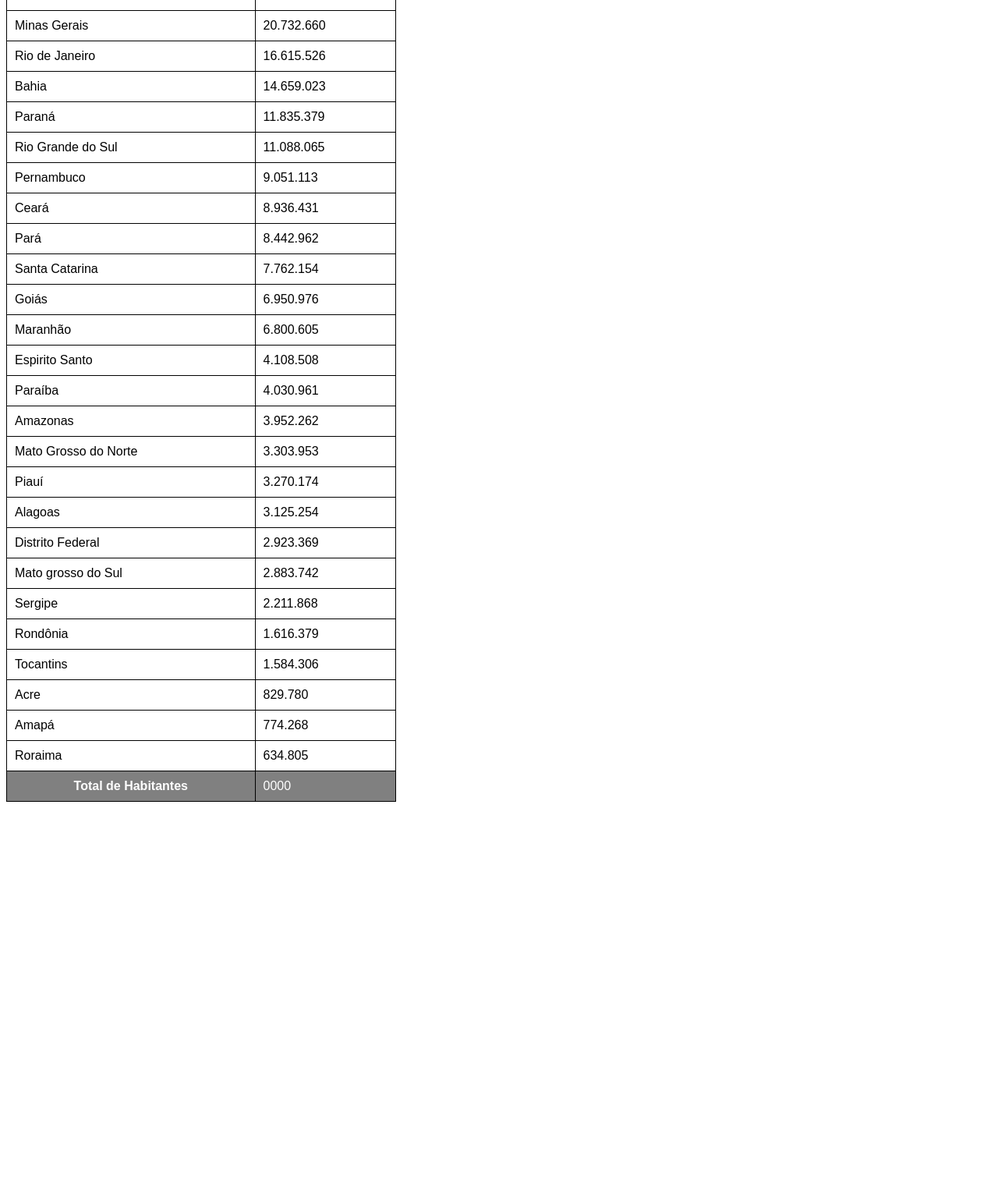
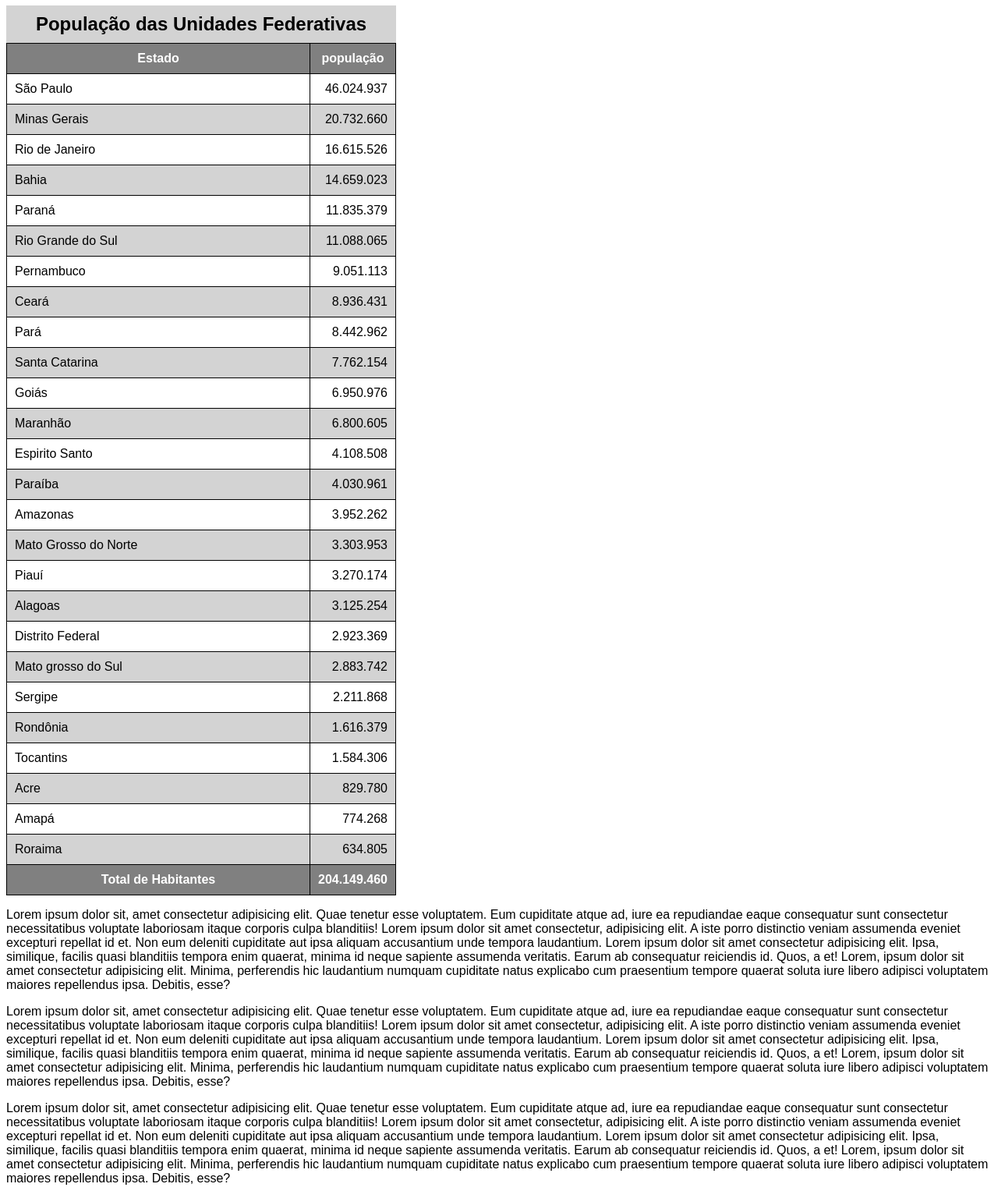
Before and after one commit to vsjefferson/HTML-CSS, a plain HTML site: page exercícios/ex023/tabela02.html in a window 1280 px wide. Shown: the part 73-1609 px from the top of the page at 78% size. Before the commit the page ends 1109 px from the top, so only its background shows below. Drawn offline with Linux system fonts and the light colour scheme.

Commit message:
criei a tabela 03

```diff
--- a/exercícios/ex023/tabela02.html
+++ b/exercícios/ex023/tabela02.html
@@ -10,9 +10,20 @@
     body{
         font-family: Arial, Helvetica, sans-serif;
     }
+    caption{
+        font-size: 1.5em;
+        font-weight: bold;
+        padding: 10px;
+        background-color: lightgray;
+
+    }
     table{
         width: 500px;
         border-collapse: collapse;
+        position: relative;
+    }
+    tbody >tr:nth-child(2n){
+        background-color: lightgray;
     }
     td, th {
         border: 1px solid black;
@@ -22,13 +33,23 @@
         background-color: gray;
         color: white;
     }
+    thead > tr > th{
+        position: sticky;
+        top:-1px;
+        background-color: gray;
+    }
+    td.num {
+        text-align: right;
+    }
 </style>
 <body>
+    <h1>Uso de tabelas Grandes</h1>
     <table>
+        <caption>População das Unidades Federativas</caption>
         <thead>
             <tr>
-                <th>Estado</th>
-                <th>população</th>
+                <th scope="col">Estado</th>
+                <th scope="col" style="width: 50px;">população</th>
             </tr>
 
         </thead>
@@ -142,12 +163,14 @@
 
         </tbody>
         <tfoot>
-            <th>Total de Habitantes</th>
-            <td>0000</td>
+            <th scope="row">Total de Habitantes</th>
+            <td class="num"><strong>204.149.460</strong></td>
 
         </tfoot>
     </table>
-
+    <p>Lorem ipsum dolor sit, amet consectetur adipisicing elit. Quae tenetur esse voluptatem. Eum cupiditate atque ad, iure ea repudiandae eaque consequatur sunt consectetur necessitatibus voluptate laboriosam itaque corporis culpa blanditiis! Lorem ipsum dolor sit amet consectetur, adipisicing elit. A iste porro distinctio veniam assumenda eveniet excepturi repellat id et. Non eum deleniti cupiditate aut ipsa aliquam accusantium unde tempora laudantium. Lorem ipsum dolor sit amet consectetur adipisicing elit. Ipsa, similique, facilis quasi blanditiis tempora enim quaerat, minima id neque sapiente assumenda veritatis. Earum ab consequatur reiciendis id. Quos, a et! Lorem, ipsum dolor sit amet consectetur adipisicing elit. Minima, perferendis hic laudantium numquam cupiditate natus explicabo cum praesentium tempore quaerat soluta iure libero adipisci voluptatem maiores repellendus ipsa. Debitis, esse?</p>
+    <p>Lorem ipsum dolor sit, amet consectetur adipisicing elit. Quae tenetur esse voluptatem. Eum cupiditate atque ad, iure ea repudiandae eaque consequatur sunt consectetur necessitatibus voluptate laboriosam itaque corporis culpa blanditiis! Lorem ipsum dolor sit amet consectetur, adipisicing elit. A iste porro distinctio veniam assumenda eveniet excepturi repellat id et. Non eum deleniti cupiditate aut ipsa aliquam accusantium unde tempora laudantium. Lorem ipsum dolor sit amet consectetur adipisicing elit. Ipsa, similique, facilis quasi blanditiis tempora enim quaerat, minima id neque sapiente assumenda veritatis. Earum ab consequatur reiciendis id. Quos, a et! Lorem, ipsum dolor sit amet consectetur adipisicing elit. Minima, perferendis hic laudantium numquam cupiditate natus explicabo cum praesentium tempore quaerat soluta iure libero adipisci voluptatem maiores repellendus ipsa. Debitis, esse?</p>
+    <p>Lorem ipsum dolor sit, amet consectetur adipisicing elit. Quae tenetur esse voluptatem. Eum cupiditate atque ad, iure ea repudiandae eaque consequatur sunt consectetur necessitatibus voluptate laboriosam itaque corporis culpa blanditiis! Lorem ipsum dolor sit amet consectetur, adipisicing elit. A iste porro distinctio veniam assumenda eveniet excepturi repellat id et. Non eum deleniti cupiditate aut ipsa aliquam accusantium unde tempora laudantium. Lorem ipsum dolor sit amet consectetur adipisicing elit. Ipsa, similique, facilis quasi blanditiis tempora enim quaerat, minima id neque sapiente assumenda veritatis. Earum ab consequatur reiciendis id. Quos, a et! Lorem, ipsum dolor sit amet consectetur adipisicing elit. Minima, perferendis hic laudantium numquam cupiditate natus explicabo cum praesentium tempore quaerat soluta iure libero adipisci voluptatem maiores repellendus ipsa. Debitis, esse?</p>
 
 </body>
 </html>
```
Also changed, not shown: exercícios/ex023/tabela03.html (added, +49 -0 lines).
